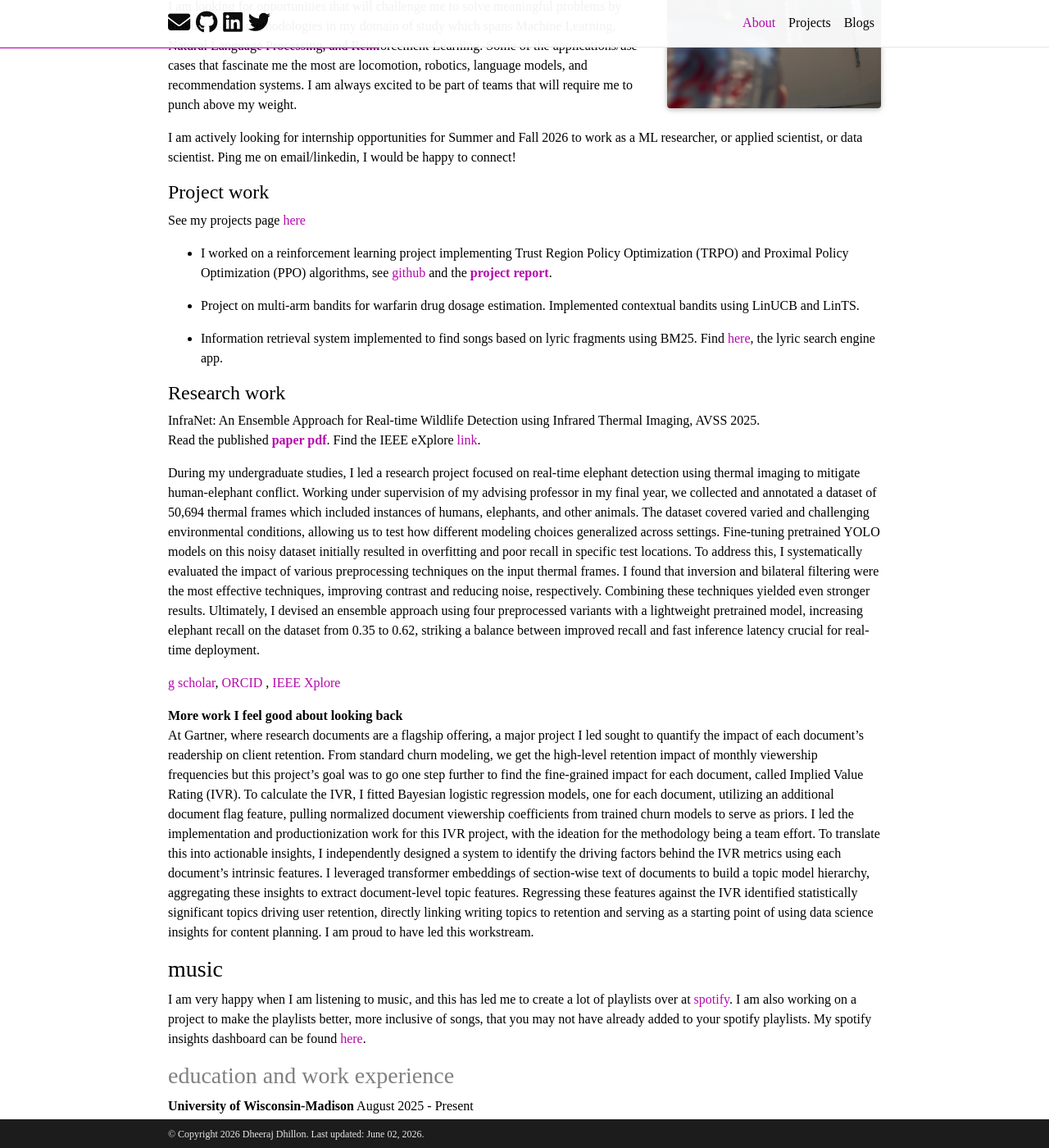
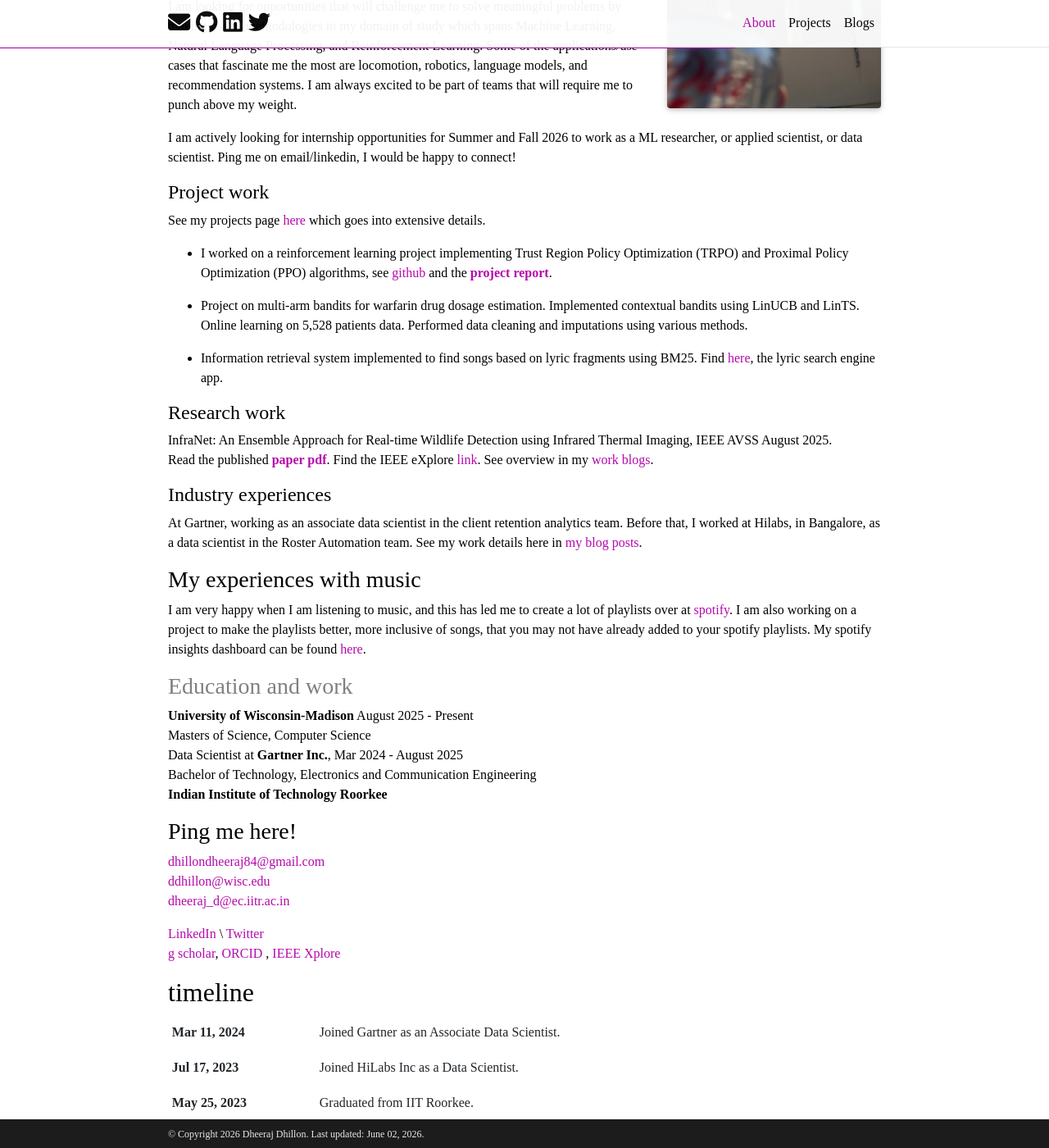
Before and after one commit to djdhillxn/djdhillxn.github.io, a Jekyll site: the page built from _pages/about.md, in a window 1280 px wide and 1400 px high, scrolled down 326 px. Shown: the whole window at 82% size. Built offline with Jekyll 4.4.1, drawn with Linux system fonts in a browser that asks for light colours; comment, search, counter and statistics services are not loaded; a style sheet for code colours, icons or effects is not loaded.

Commit message:
updated homepage, made it cleaner, added writeups in blogs

```diff
--- a/_pages/about.md
+++ b/_pages/about.md
@@ -28,28 +28,26 @@
 
 <!--fellow enthusiast to another-->
 #### Project work
-See my projects page [here](/projects)
+See my projects page [here](/projects) which goes into extensive details.
 
 - I worked on a reinforcement learning project implementing Trust Region Policy Optimization (TRPO) and Proximal Policy Optimization (PPO) algorithms,
 see [github](https://github.com/djdhillxn) and the **[project report](/assets/pdf/A%20Study%20of%20Policy%20Optimization%20in%20RL%20-%20Project%20Report.pdf)**.
 
-- Project on multi-arm bandits for warfarin drug dosage estimation. Implemented contextual bandits using LinUCB and LinTS.
+- Project on multi-arm bandits for warfarin drug dosage estimation. Implemented contextual bandits using LinUCB and LinTS. Online learning on 5,528 patients data. Performed data cleaning and imputations using various methods.
 
 - Information retrieval system implemented to find songs based on lyric fragments using BM25.
 Find [here](/projects/stanlyric), the lyric search engine app.
 
 #### Research work
-InfraNet: An Ensemble Approach for Real-time Wildlife Detection using Infrared Thermal Imaging, AVSS 2025.\
+InfraNet: An Ensemble Approach for Real-time Wildlife Detection using Infrared Thermal Imaging, IEEE AVSS August 2025.\
 Read the published **[paper pdf](/assets/pdf/InfraNet%20-%20AVSS%202025.pdf)**. Find the IEEE eXplore [link](https://ieeexplore.ieee.org/document/11149967).
+See overview in my [work blogs](/blogs/).
 
-During my undergraduate studies, I led a research project focused on real-time elephant detection using thermal imaging to mitigate human-elephant conflict. Working under supervision of my advising professor in my final year, we collected and annotated a dataset of 50,694 thermal frames which included instances of humans, elephants, and other animals. The dataset covered varied and challenging environmental conditions, allowing us to test how different modeling choices generalized across settings. Fine-tuning pretrained YOLO models on this noisy dataset initially resulted in overfitting and poor recall in specific test locations. To address this, I systematically evaluated the impact of various preprocessing techniques on the input thermal frames. I found that inversion and bilateral filtering were the most effective techniques, improving contrast and reducing noise, respectively. Combining these techniques yielded even stronger results. Ultimately, I devised an ensemble approach using four preprocessed variants with a lightweight pretrained model, increasing elephant recall on the dataset from 0.35 to 0.62, striking a balance between improved recall and fast inference latency crucial for real-time deployment.
+#### Industry experiences
 
-[g scholar](https://scholar.google.com/citations?user=njVX6ngAAAAJ&hl=en), [ORCID](https://orcid.org/0009-0002-0234-124X)
-, [IEEE Xplore](https://ieeexplore.ieee.org/author/542676216429361)
-
-
-**More work I feel good about looking back**\
-At Gartner, where research documents are a flagship offering, a major project I led sought to quantify the impact of each document’s readership on client retention.  From standard churn modeling, we get the high-level retention impact of monthly viewership frequencies but this project’s goal was to go one step further to find the fine-grained impact for each document, called Implied Value Rating (IVR). To calculate the IVR, I fitted Bayesian logistic regression models, one for each document, utilizing an additional document flag feature, pulling normalized document viewership coefficients from trained churn models to serve as priors. I led the implementation and productionization work for this IVR project, with the ideation for the methodology being a team effort. To translate this into actionable insights, I independently designed a system to identify the driving factors behind the IVR metrics using each document's intrinsic features. I leveraged transformer embeddings of section-wise text of documents to build a topic model hierarchy, aggregating these insights to extract document-level topic features.  Regressing these features against the IVR identified statistically significant topics driving user retention, directly linking writing topics to retention and serving as a starting point of using data science insights for content planning. I am proud to have led this workstream.
+At Gartner, working as an associate data scientist in the client retention analytics team.
+Before that, I worked at Hilabs, in Bangalore, as a data scientist in the Roster Automation team.
+See my work details here in [my blog posts](/blogs/).
 
 <!-- **My work projects detailed**\
 I specialize in the domain of reinforcement learning and natural langauge sprocessing.
@@ -66,7 +64,7 @@
 
 <!-- keywords: language models, titanic dataset, linear arm bandits, autoencoders, arima, lstm, monte carlo simulations, linear regression, logistic regression, and more. -->
 
-### music
+### My experiences with music
 
 I am very happy when I am listening to music, and this has led me to create a lot of playlists
 over at [spotify](https://open.spotify.com/user/316evrj3akm6ieuhefckw6kpj6eq?si=bc183398ab8946d0).
@@ -77,7 +75,7 @@
 All projects' implementations are open-source at [GitHub](https://github.com/djdhillxn)
 !-->
 
-### <span style="color:gray">education and work experience</span>
+### <span style="color:gray">Education and work</span>
 **University of Wisconsin-Madison** August 2025 - Present \
 Masters of Science, Computer Science \
 Data Scientist at **Gartner Inc.**, Mar 2024 - August 2025 \
@@ -90,9 +88,12 @@
 ### Ping me here!
 [dhillondheeraj84@gmail.com](mailto:dhillondheeraj84@gmail.com) \
 [ddhillon@wisc.edu](mailto:ddhillon@wisc.edu) \
-[dheeraj_d@ec.iitr.ac.in](mailto:dheeraj_d@ec.iitr.ac.in) \
+[dheeraj_d@ec.iitr.ac.in](mailto:dheeraj_d@ec.iitr.ac.in)
+
 [LinkedIn](https://www.linkedin.com/in/djdhillxn/) \
-[Twitter](https://x.com/djdhillxn)
+[Twitter](https://x.com/djdhillxn) \
+[g scholar](https://scholar.google.com/citations?user=njVX6ngAAAAJ&hl=en), [ORCID](https://orcid.org/0009-0002-0234-124X)
+, [IEEE Xplore](https://ieeexplore.ieee.org/author/542676216429361)
 
 <!--
 Additional academic details can be added here:
```
Also changed, not shown: _pages/blogs.md (+16 -3 lines).
